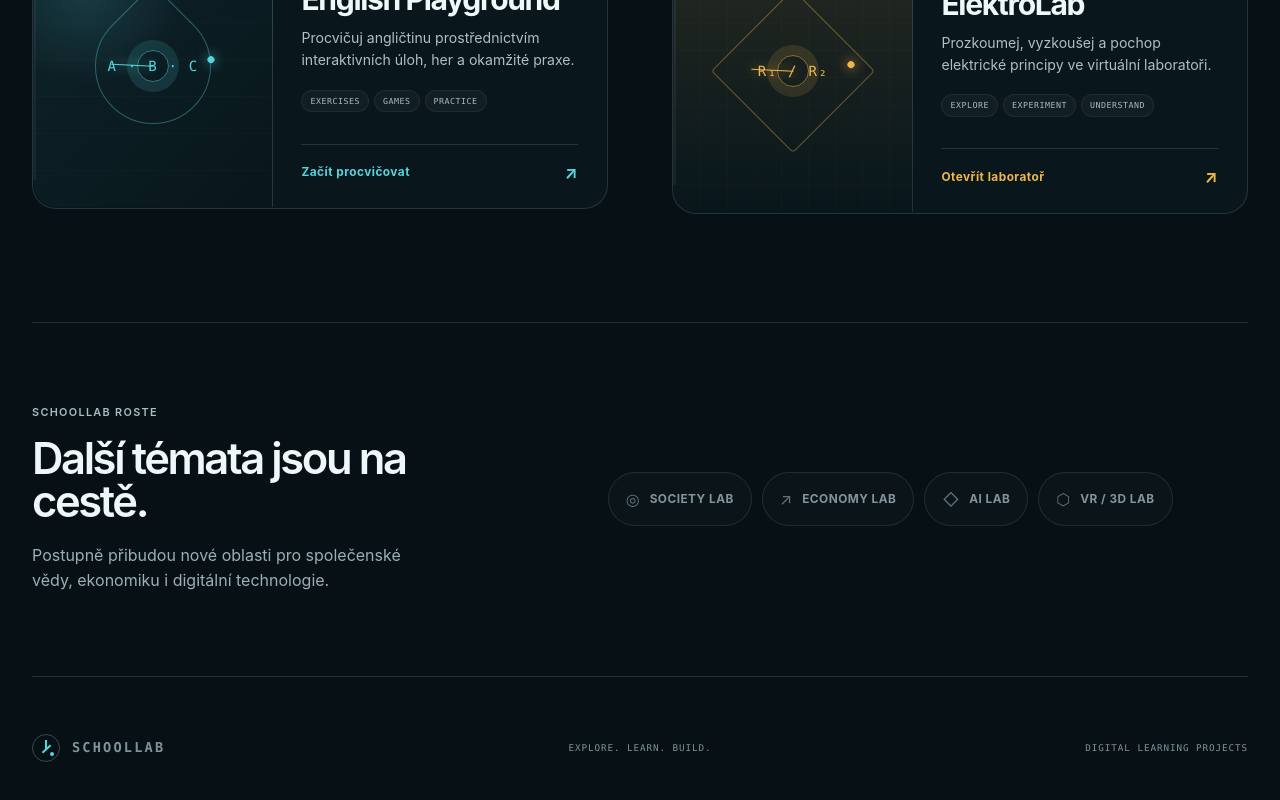
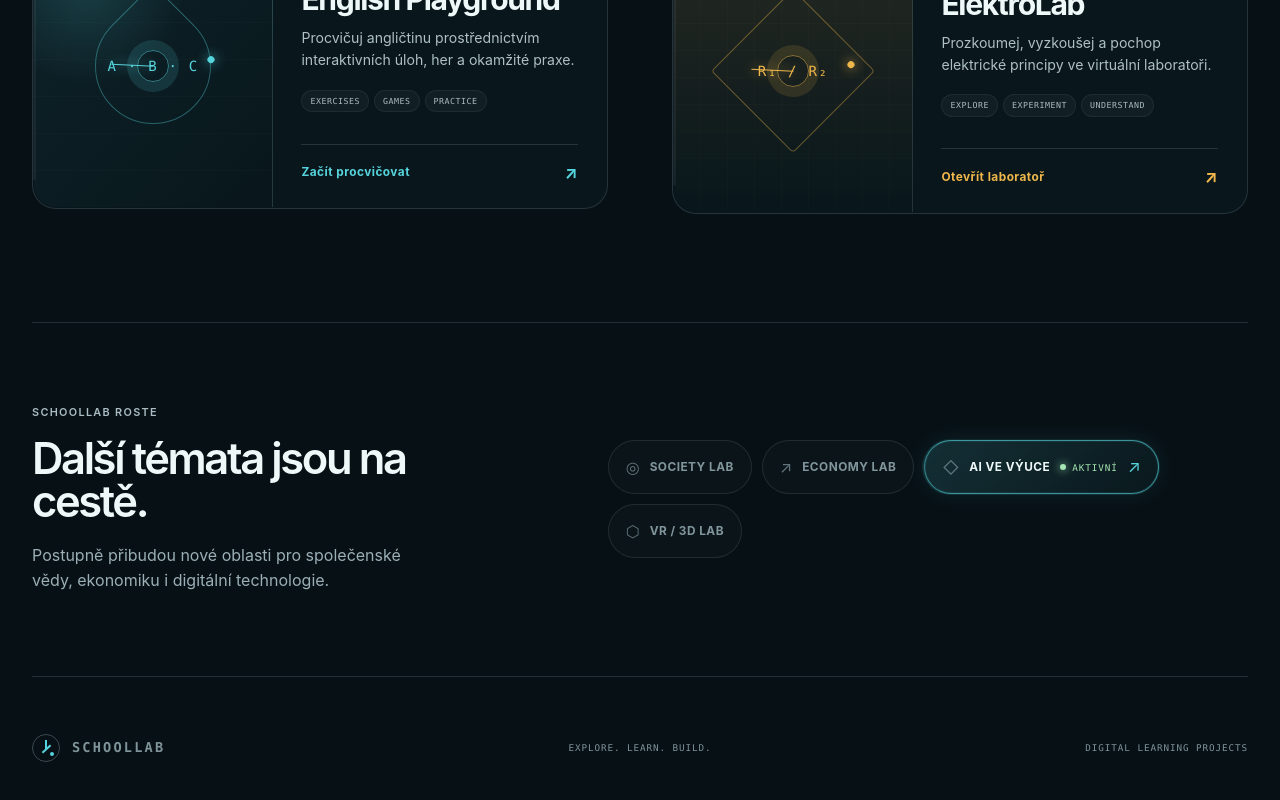
Before and after one commit to mulleroj/schoollab, a React (Vite) app: page / in a window 1280 px wide. Shown: the part 1508-2308 px from the top of the page. Built offline with nearby package versions, Linux system fonts and the light colour scheme.

Commit message:
feat: activate AI ve vyuce project link

```diff
--- a/app/data/projects.ts
+++ b/app/data/projects.ts
@@ -94,8 +94,8 @@ export const projects: Project[] = [
 ];
 
 export const futureLabs = [
-  { id: "society", title: "Society Lab", glyph: "◎" },
-  { id: "economy", title: "Economy Lab", glyph: "↗" },
-  { id: "ai", title: "AI Lab", glyph: "◇" },
-  { id: "vr", title: "VR / 3D Lab", glyph: "⬡" },
+  { id: "society", title: "Society Lab", glyph: "◎", url: null },
+  { id: "economy", title: "Economy Lab", glyph: "↗", url: null },
+  { id: "ai", title: "AI ve výuce", glyph: "◇", url: "https://ai-ve-vyuce.netlify.app/" },
+  { id: "vr", title: "VR / 3D Lab", glyph: "⬡", url: null },
 ] as const;
--- a/app/globals.css
+++ b/app/globals.css
@@ -988,6 +988,62 @@ footer {
   border: 1px solid rgba(184, 204, 211, .13);
   border-radius: 99px;
   background: rgba(255,255,255,.018);
+  text-decoration: none;
+}
+
+.future-lab-active {
+  position: relative;
+  color: var(--text);
+  border-color: rgba(86, 212, 221, .58);
+  background: linear-gradient(135deg, rgba(86, 212, 221, .16), rgba(86, 212, 221, .045));
+  box-shadow: 0 0 0 1px rgba(86, 212, 221, .08) inset, 0 0 24px rgba(86, 212, 221, .1);
+  transition: transform 180ms ease, border-color 180ms ease, box-shadow 180ms ease;
+}
+
+.future-lab-active::before {
+  content: "";
+  position: absolute;
+  inset: -1px;
+  border: 1px solid rgba(86, 212, 221, .44);
+  border-radius: inherit;
+  pointer-events: none;
+  animation: active-lab-pulse 2.6s ease-in-out infinite;
+}
+
+.future-lab-active:is(:hover, :focus-visible) {
+  color: #fff;
+  border-color: var(--cyan);
+  box-shadow: 0 0 0 1px rgba(86, 212, 221, .16) inset, 0 0 30px rgba(86, 212, 221, .2);
+  transform: translateY(-2px);
+}
+
+.future-lab-active:focus-visible {
+  outline: 2px solid var(--cyan);
+  outline-offset: 4px;
+}
+
+.site-shell[data-powered="true"] .future-lab-active {
+  border-color: rgba(166, 230, 178, .72);
+  background: linear-gradient(135deg, rgba(86, 212, 221, .24), rgba(166, 230, 178, .1));
+  box-shadow: 0 0 0 1px rgba(166, 230, 178, .16) inset, 0 0 34px rgba(86, 212, 221, .24);
+}
+
+.site-shell[data-powered="true"] .future-lab-active::before {
+  border-color: rgba(166, 230, 178, .64);
+  animation-duration: 1.4s;
+}
+
+.site-shell[data-powered="true"] .future-lab-active .future-glyph {
+  color: var(--cyan);
+  text-shadow: 0 0 10px rgba(86, 212, 221, .72);
+}
+
+.site-shell[data-powered="true"] .future-lab-active .future-status-dot {
+  animation: powered-status-pulse 1.2s ease-in-out infinite;
+}
+
+.site-shell[data-powered="true"] .future-lab-active .future-arrow {
+  text-shadow: 0 0 10px rgba(86, 212, 221, .8);
 }
 
 .future-glyph { color: #60747b; }
@@ -996,6 +1052,43 @@ footer {
   font-size: .74rem;
   letter-spacing: .04em;
   text-transform: uppercase;
+}
+
+.future-status {
+  display: inline-flex;
+  align-items: center;
+  gap: 6px;
+  color: var(--lime);
+  font: .58rem/1 var(--font-mono);
+  letter-spacing: .1em;
+  text-transform: uppercase;
+}
+
+.future-status-dot {
+  width: 6px;
+  height: 6px;
+  border-radius: 50%;
+  background: var(--lime);
+  box-shadow: 0 0 9px var(--lime);
+}
+
+.future-arrow {
+  color: var(--cyan);
+  font-size: 1.05rem;
+  line-height: 1;
+  transition: transform 180ms ease;
+}
+
+.future-lab-active:is(:hover, :focus-visible) .future-arrow { transform: translate(2px, -2px); }
+
+@keyframes active-lab-pulse {
+  0%, 100% { opacity: .35; transform: scale(1); }
+  50% { opacity: .85; transform: scale(1.025); }
+}
+
+@keyframes powered-status-pulse {
+  0%, 100% { box-shadow: 0 0 9px var(--lime); transform: scale(1); }
+  50% { box-shadow: 0 0 16px var(--lime), 0 0 24px rgba(166, 230, 178, .36); transform: scale(1.2); }
 }
 
 footer {
--- a/app/page.tsx
+++ b/app/page.tsx
@@ -240,12 +240,34 @@ export default function Home() {
           <p>Postupně přibudou nové oblasti pro společenské vědy, ekonomiku i digitální technologie.</p>
         </div>
         <div className="future-list" aria-label="Plánované oblasti">
-          {futureLabs.map((lab) => (
-            <span className="future-lab" key={lab.id}>
-              <span className="future-glyph" aria-hidden="true">{lab.glyph}</span>
-              <strong>{lab.title}</strong>
-            </span>
-          ))}
+          {futureLabs.map((lab) => {
+            const content = (
+              <>
+                <span className="future-glyph" aria-hidden="true">{lab.glyph}</span>
+                <strong>{lab.title}</strong>
+              </>
+            );
+
+            return lab.url ? (
+              <a
+                aria-label={`${lab.title} – aktivní, otevřít projekt`}
+                className="future-lab future-lab-active"
+                href={lab.url}
+                key={lab.id}
+                rel="noopener noreferrer"
+                target="_blank"
+              >
+                {content}
+                <span className="future-status" aria-label="Aktivní">
+                  <span className="future-status-dot" aria-hidden="true" />
+                  Aktivní
+                </span>
+                <span className="future-arrow" aria-hidden="true">↗</span>
+              </a>
+            ) : (
+              <span className="future-lab" key={lab.id}>{content}</span>
+            );
+          })}
         </div>
       </section>
 
```
